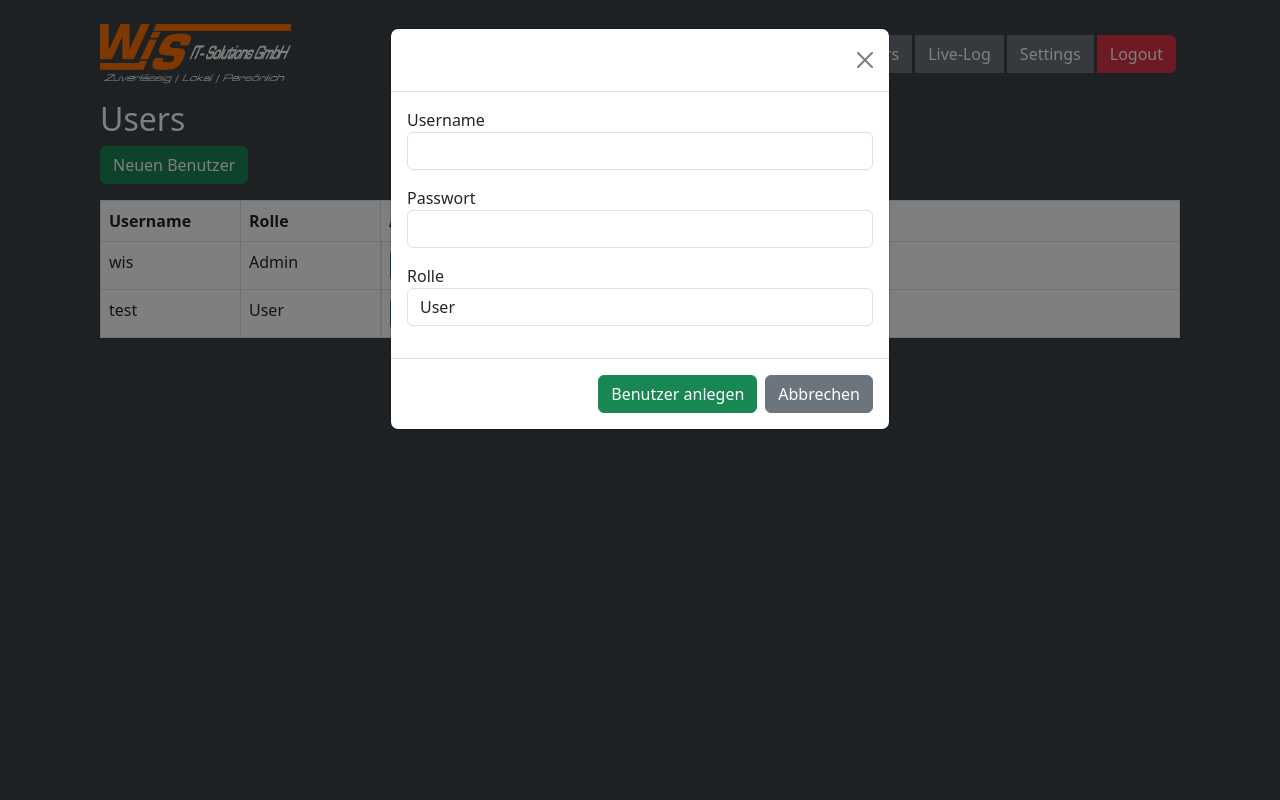
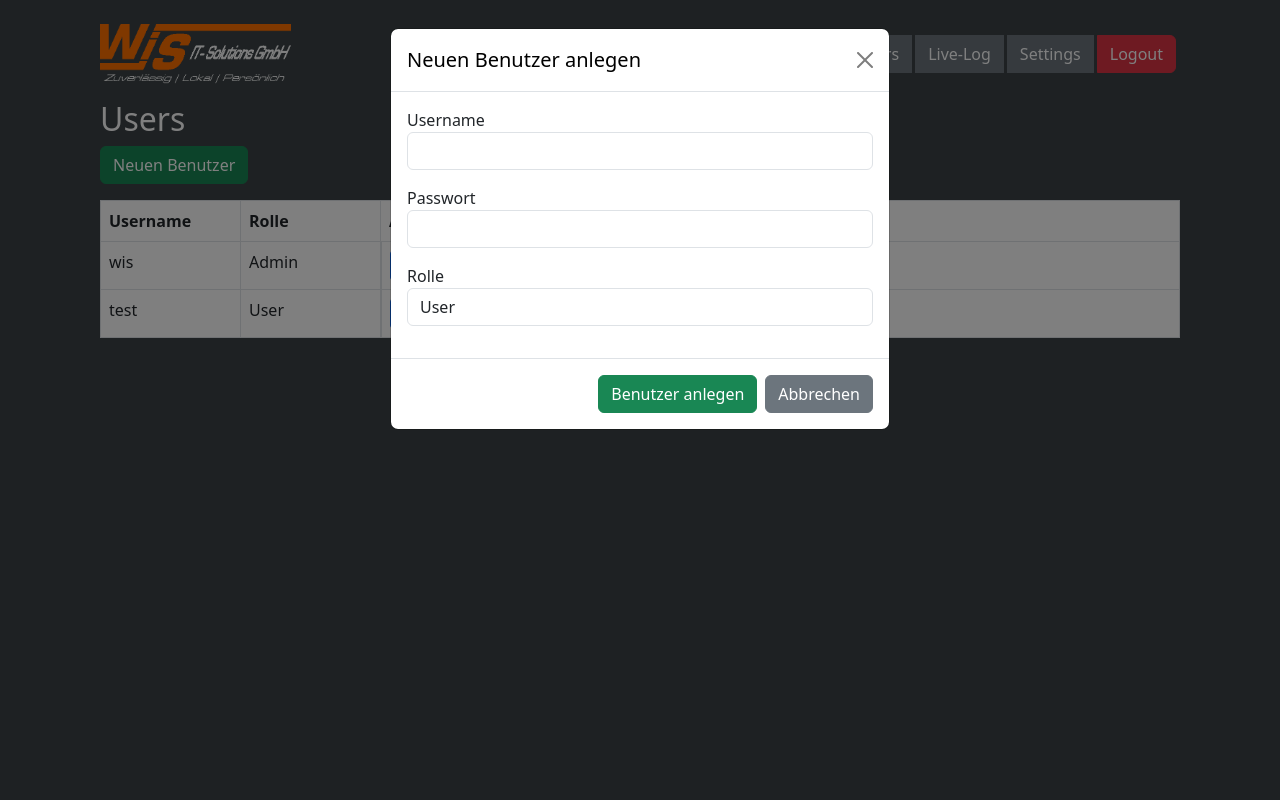
Before and after one commit to alientim/Aruba-PoE, a Flask app: page /users in a window 1280 px wide, after a click on "Neuen Benutzer". Run offline with Flask 3, Linux system fonts and the light colour scheme; a user stored in the database is signed in; data comes from the database, SQL or seed files in the repository; parts of the project's set-up code (start-up, migrations or seed data) failed here and were passed over; some libraries are stand-ins or nearby versions.

Commit message:
srv/poe_manager/templates/users.html aktualisiert

```diff
--- a/srv/poe_manager/templates/users.html
+++ b/srv/poe_manager/templates/users.html
@@ -56,7 +56,7 @@
     <div class="modal-content">
       <form method="post" id="userForm">
         <div class="modal-header">
-          <h5 class="modal-title popup">Neuen Benutzer anlegen</h5>
+          <h5 class="modal-title black">Neuen Benutzer anlegen</h5>
           <button type="button" class="btn-close" data-bs-dismiss="modal"></button>
         </div>
         <div class="modal-body">
@@ -91,7 +91,7 @@
     <div class="modal-content">
       <form method="post" id="roleForm">
         <div class="modal-header">
-          <h5 class="modal-title popup">Rolle ändern</h5>
+          <h5 class="modal-title black">Rolle ändern</h5>
           <button type="button" class="btn-close" data-bs-dismiss="modal"></button>
         </div>
         <div class="modal-body">
@@ -123,7 +123,7 @@
     <div class="modal-content">
       <form method="post" id="passwordForm">
         <div class="modal-header">
-          <h5 class="modal-title popup">Passwort ändern</h5>
+          <h5 class="modal-title black">Passwort ändern</h5>
           <button type="button" class="btn-close" data-bs-dismiss="modal"></button>
         </div>
         <div class="modal-body">
```
